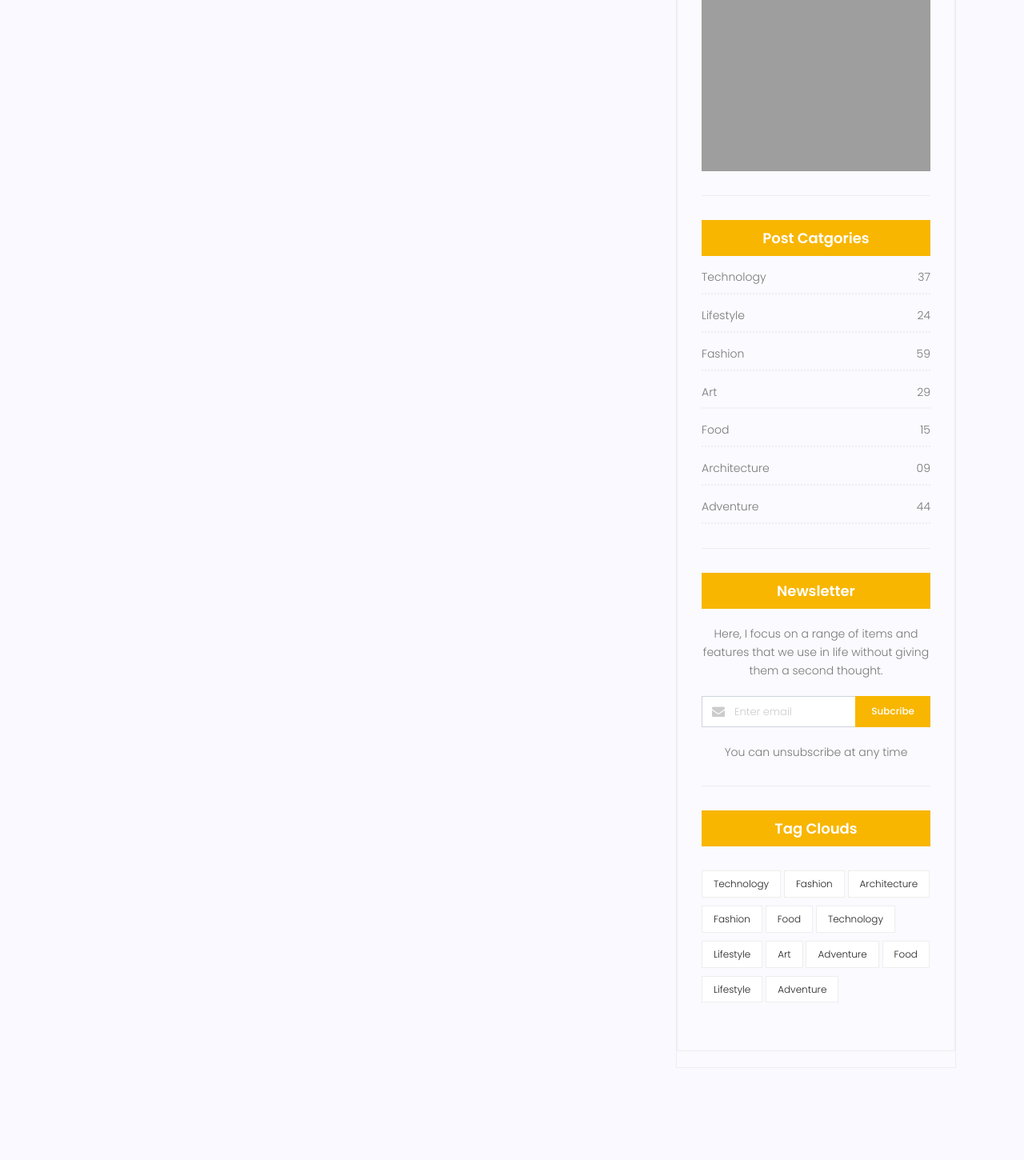
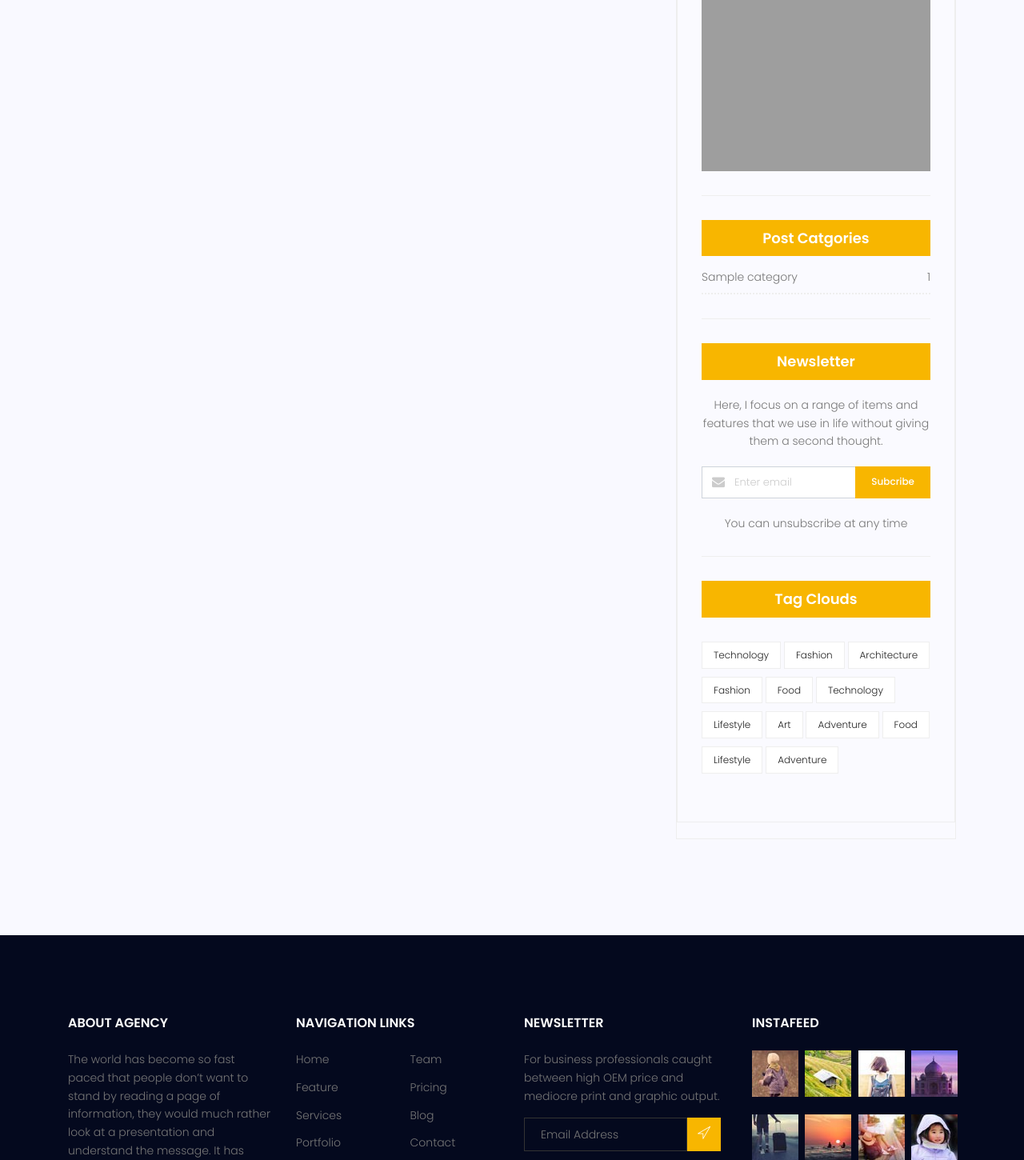
Before and after one commit to yazdansafarii/mysite, a Django app: page /blog/ in a window 1280 px wide. Shown: the part 2010-3460 px from the top of the page at 80% size. Run offline with Django 5.2, Linux system fonts and the light colour scheme; tables that the repository leaves empty hold one stand-in row (values such as "Sample post"); grey boxes marked "Sample" are stand-in pictures; some libraries are stand-ins or nearby versions; grey boxes are pictures that could not be loaded.

Commit message:
add tags with inclution

```diff
--- a/blog/templatetags/blog_tags.py
+++ b/blog/templatetags/blog_tags.py
@@ -2,6 +2,7 @@ from django import template
 
 register = template.Library()
 from blog.models import post
+from blog.models import category
 
 
 @register.inclusion_tag('blog/popular-posts-blog.html')
@@ -9,3 +10,14 @@ from blog.models import post
 def popular_posts():
     posts = post.objects.order_by('counted_view')
     return {'posts':posts}
+
+
+@register.inclusion_tag('blog/post-catgory-blog.html')
+
+def Category():
+    posts = post.objects.filter(status=1)
+    categorys = category.objects.all()
+    cat_dic = {}
+    for name in categorys:
+        cat_dic[name]=posts.filter(category=name).count()
+    return{'categorys':cat_dic}
--- a/templates/blog/blog-home.html
+++ b/templates/blog/blog-home.html
@@ -167,7 +167,7 @@
 					{% include 'blog/ads-blog.html' %}
 
 
-					{% include 'blog/post-catgory-blog.html' %}
+					{% Category %}
 
 
 					{% include 'blog/newalatter-blog.html' %}
--- a/templates/blog/blog-single.html
+++ b/templates/blog/blog-single.html
@@ -267,7 +267,7 @@
 
 					{% include 'blog/ads-blog.html' %}
 
-					{% include 'blog/post-catgory-blog.html' %}
+					{% Category %}
 
 					{% include 'blog/tag-clouds-blog.html' %}
 
--- a/templates/blog/post-catgory-blog.html
+++ b/templates/blog/post-catgory-blog.html
@@ -4,47 +4,13 @@
 <div class="single-sidebar-widget post-category-widget">
 	<h4 class="category-title">Post Catgories</h4>
 	<ul class="cat-list">
+		{% for name,count in categorys.items %}
 		<li>
 			<a href="#" class="d-flex justify-content-between">
-									<p>Technology</p>
-									<p>37</p>
+				<p>{{ name }}</p>
+				<p>{{count}}</p>
 			</a>
 		</li>
-							<li>
-								<a href="#" class="d-flex justify-content-between">
-									<p>Lifestyle</p>
-									<p>24</p>
-								</a>
-							</li>
-							<li>
-								<a href="#" class="d-flex justify-content-between">
-									<p>Fashion</p>
-									<p>59</p>
-								</a>
-							</li>
-							<li>
-								<a href="#" class="d-flex justify-content-between">
-									<p>Art</p>
-									<p>29</p>
-								</a>
-							</li>
-							<li>
-								<a href="#" class="d-flex justify-content-between">
-									<p>Food</p>
-									<p>15</p>
-								</a>
-							</li>
-							<li>
-								<a href="#" class="d-flex justify-content-between">
-									<p>Architecture</p>
-									<p>09</p>
-								</a>
-							</li>
-							<li>
-								<a href="#" class="d-flex justify-content-between">
-									<p>Adventure</p>
-									<p>44</p>
-								</a>
-							</li>
+		{% endfor %}
 	</ul>
 </div>
```
Lines whose indentation alone changed are shown as unchanged.
